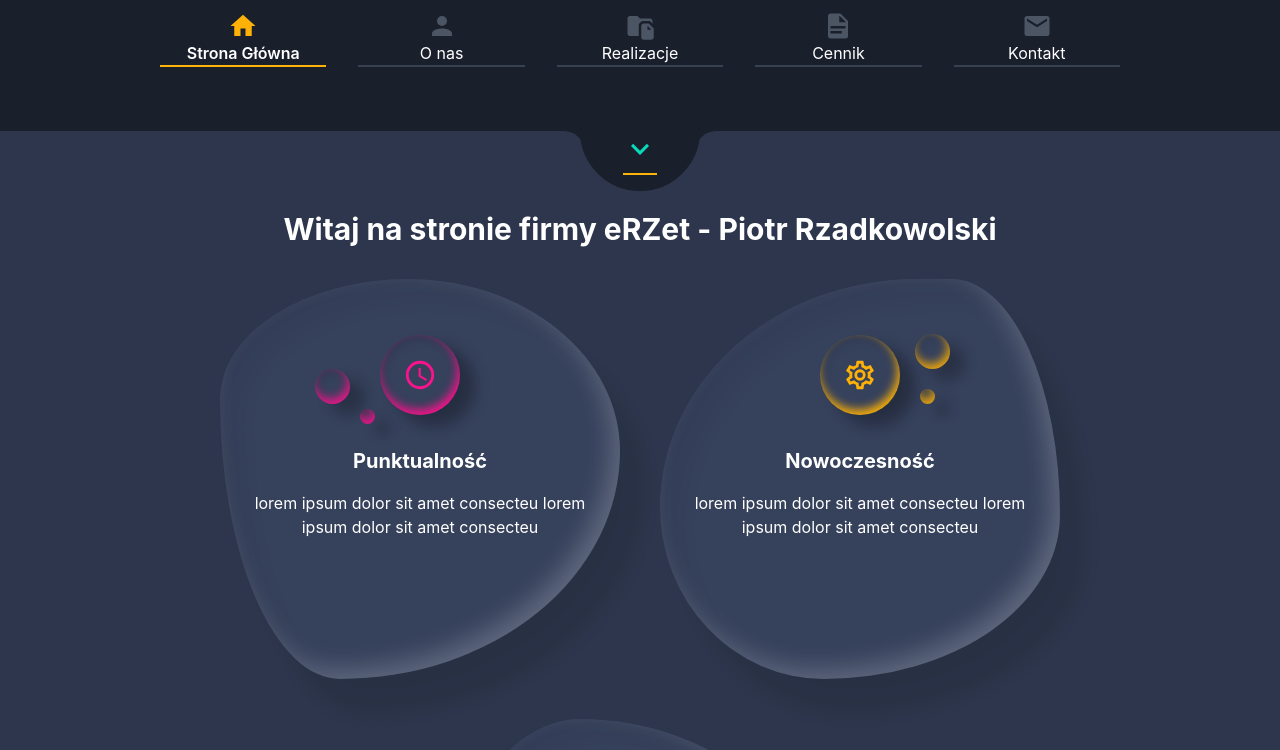
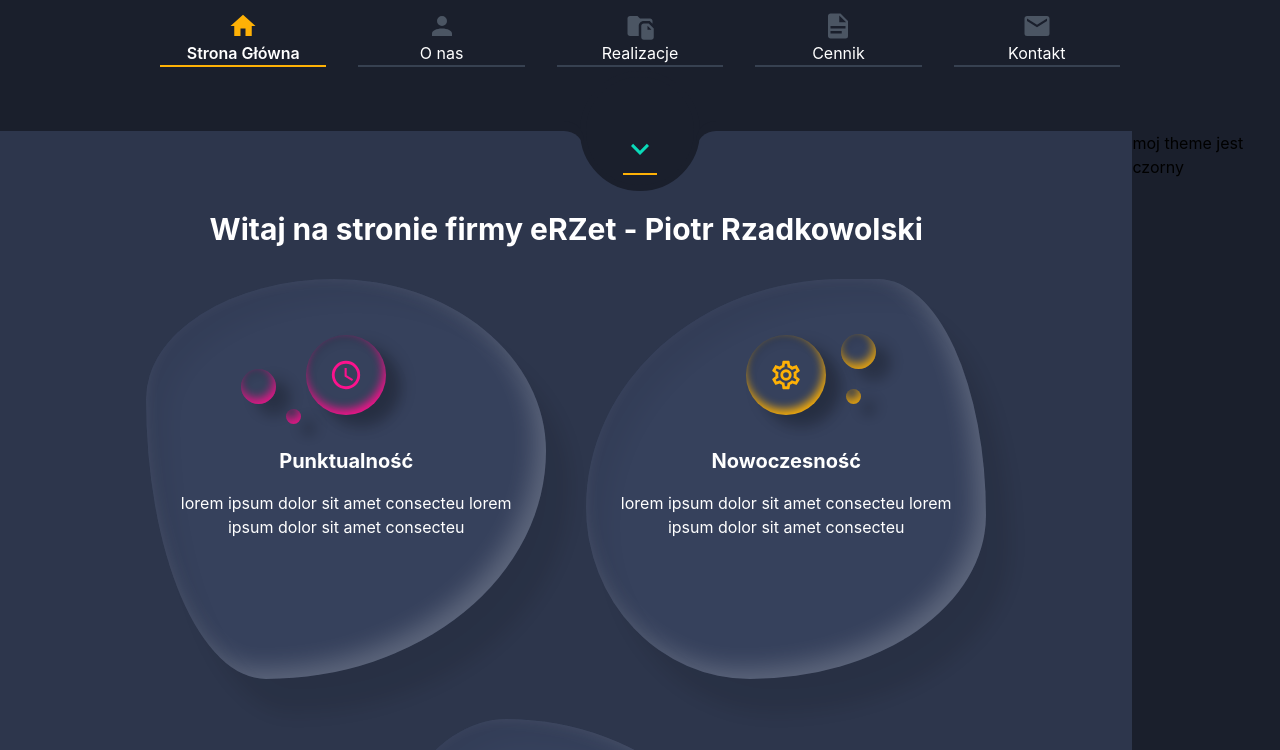
Before and after one commit to dziekiczan1/eRZet, a React (Create React App) app: page / in a window 1280 px wide. Shown: the part 380-1130 px from the top of the page. Built offline with nearby package versions, Linux system fonts and the light colour scheme.

Commit message:
feat: add Theme component

```diff
--- a/src/App.js
+++ b/src/App.js
@@ -1,11 +1,16 @@
-import React, { useRef } from "react";
+import React, { useRef, useContext } from "react";
 import { useTranslation } from "react-i18next";
+import { ThemeContext } from "./Theme";
+
 import Navbar from "./components/Navbar/Navbar";
 import About from "./components/About/About";
 import Arrow from "./components/Arrow";
 
 const App = () => {
   const { t } = useTranslation();
+  const { theme } = useContext(ThemeContext);
+
+  console.log(theme);
 
   const myRef = useRef(null);
   const executeScroll = () =>
@@ -25,6 +30,7 @@ const App = () => {
         <div className="bg-navy-500 w-full">
           <About innerRef={myRef} />
         </div>
+        {theme === "dark" ? "moj theme jest czorny" : "moj theme jest biały"}
       </main>
       <footer>
         <p>Footer</p>
--- /dev/null
+++ b/src/Theme.js
@@ -0,0 +1,48 @@
+import React, { useEffect, createContext, useState } from "react";
+
+// @ts-ignore
+const ThemeContext = createContext();
+
+const getTheme = () => {
+  const theme = localStorage.getItem("theme");
+  if (!theme) {
+    localStorage.setItem("theme", "dark");
+    return "dark";
+  } else {
+    return theme;
+  }
+};
+
+const ThemeProvider = ({ children }) => {
+  const [theme, setTheme] = useState(getTheme);
+
+  function toggleTheme() {
+    if (theme === "dark") {
+      setTheme("light");
+    } else {
+      setTheme("dark");
+    }
+  }
+
+  useEffect(() => {
+    const refreshTheme = () => {
+      localStorage.setItem("theme", theme);
+    };
+
+    refreshTheme();
+  }, [theme]);
+
+  return (
+    <ThemeContext.Provider
+      value={{
+        theme,
+        setTheme,
+        toggleTheme,
+      }}
+    >
+      {children}
+    </ThemeContext.Provider>
+  );
+};
+
+export { ThemeContext, ThemeProvider };
--- a/src/index.js
+++ b/src/index.js
@@ -3,10 +3,13 @@ import ReactDOM from "react-dom/client";
 import "./index.css";
 import "./i18n";
 import App from "./App";
+import { ThemeProvider } from "./Theme";
 
 const root = ReactDOM.createRoot(document.getElementById("root"));
 root.render(
   <React.StrictMode>
-    <App />
+    <ThemeProvider>
+      <App />
+    </ThemeProvider>
   </React.StrictMode>
 );
```
